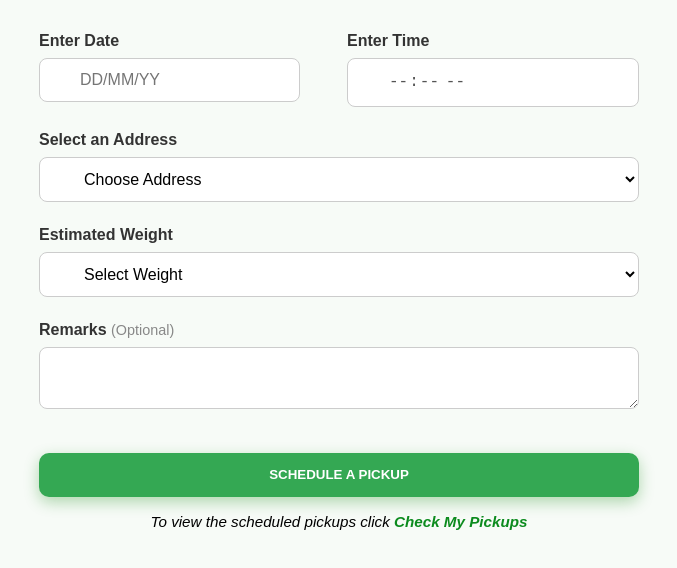
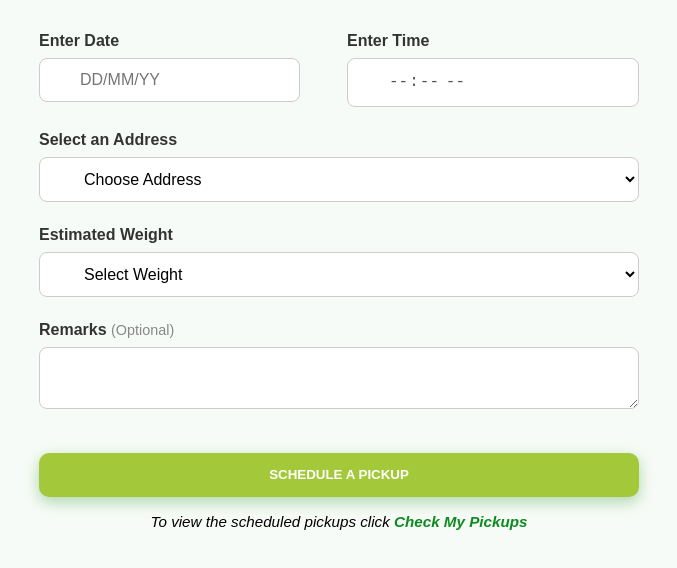
Before and after one commit to ShubhamMishra99/Eco-Saathi, a React (Vite) app in the folder client/: page /pickup-schedule in a window 1280 px wide. Shown: the top 568 px of the page, without its empty margins (301-978 px from the left). Built offline with nearby package versions, Linux system fonts and the light colour scheme.

Commit message:
Update PickupSchedule.css

```diff
--- a/client/src/Home/PickupSchedule/PickupSchedule.css
+++ b/client/src/Home/PickupSchedule/PickupSchedule.css
@@ -60,7 +60,7 @@ textarea.custom-input {
 }
 
 .submit-button {
-  background-color: #34a853;
+  background-color: #a3c93a;
   color: white;
   font-weight: 600;
   padding: 0.9rem 1.5rem;
@@ -74,7 +74,7 @@ textarea.custom-input {
 }
 
 .submit-button:hover {
-  background-color: #2c8f45;
+  background-color: #9ace68;
 }
 
 .note {
```
